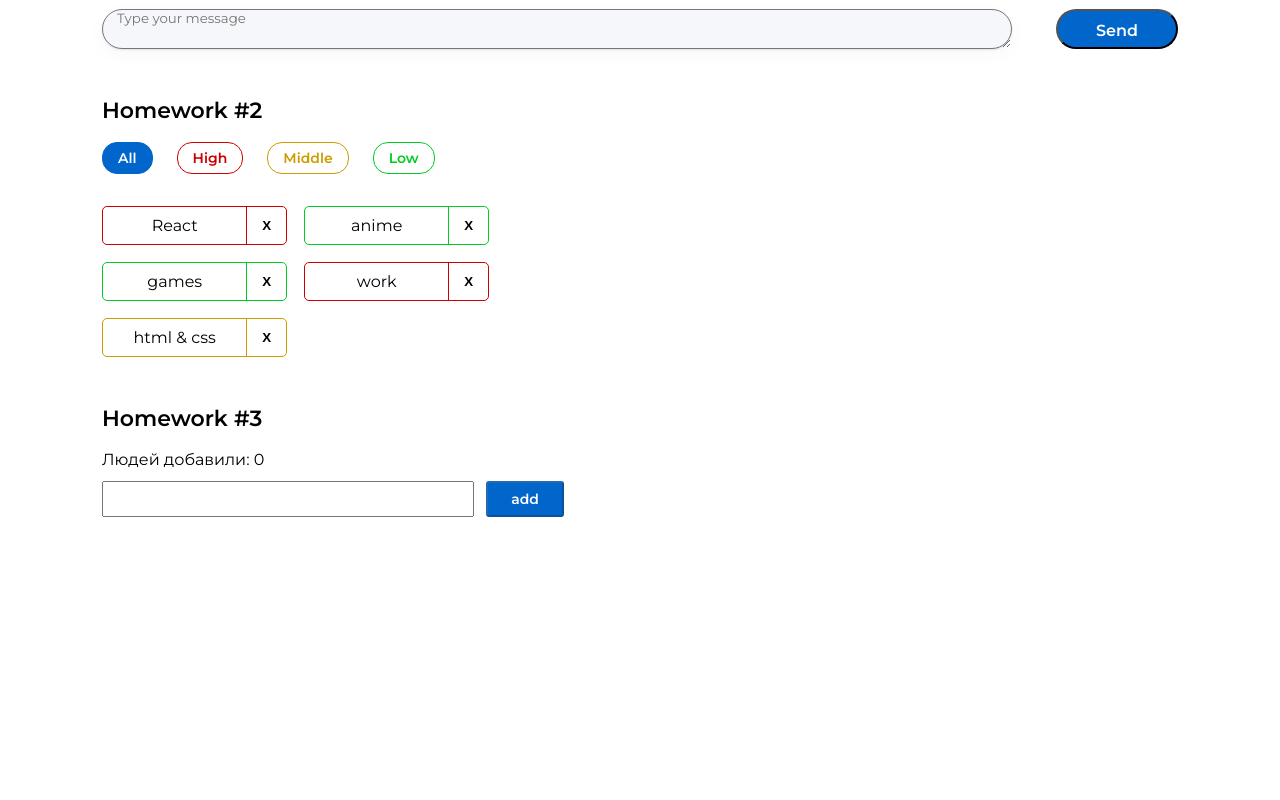
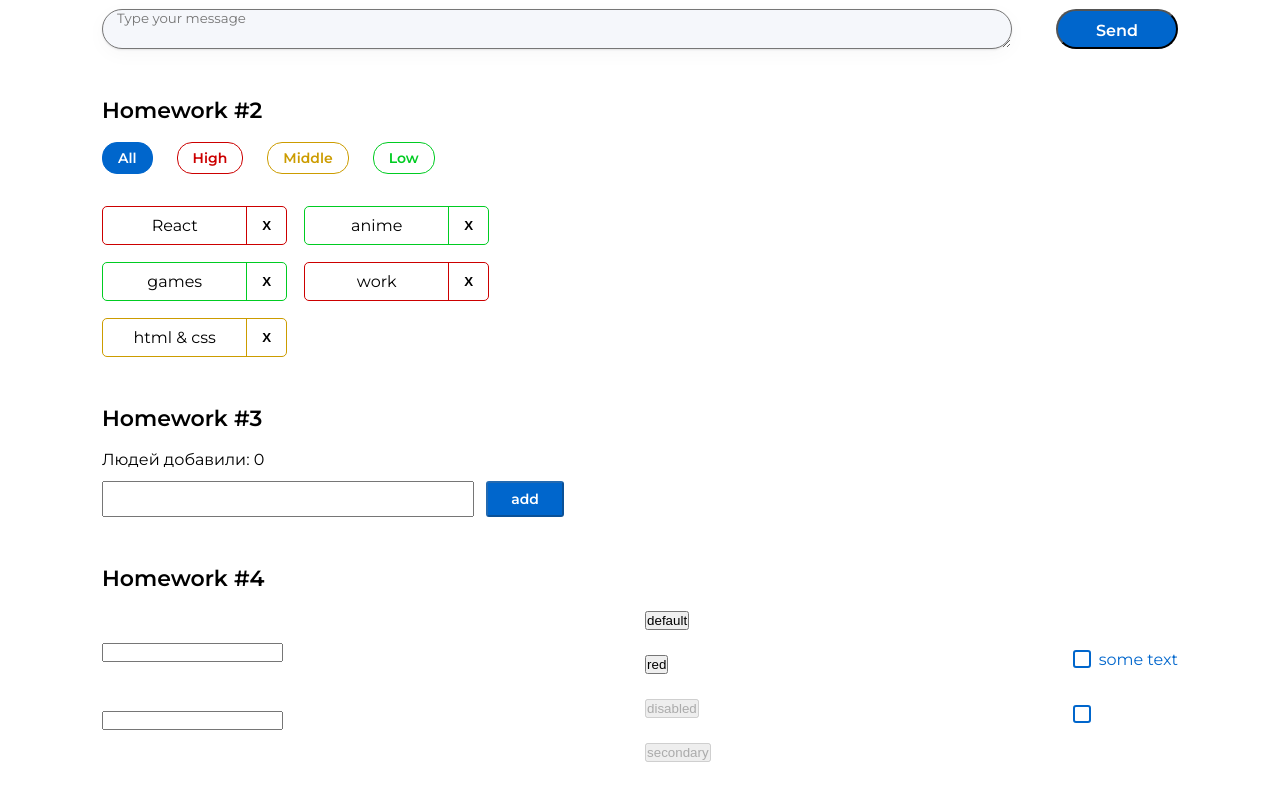
Before and after one commit to KarolinaEsepenok/dzIgnatNew, a React (Create React App) app: page / in a window 1280 px wide. Shown: the part 332-1132 px from the top of the page. Before the commit the page ends 941 px from the top, so only its background shows below. Built offline with nearby package versions, Linux system fonts and the light colour scheme.

Commit message:
HW4Commit

```diff
--- a/src/s1-main/App.tsx
+++ b/src/s1-main/App.tsx
@@ -3,6 +3,7 @@ import s from './App.module.css'
 import HW1 from '../s2-homeworks/hw01/HW1'
 import HW2 from "../s2-homeworks/hw02/HW2";
 import HW3 from "../s2-homeworks/hw03/HW3";
+import HW4 from "../s2-homeworks/hw04/HW4";
 
 function App() {
     return (
@@ -11,7 +12,7 @@ function App() {
             {/*раскомментировать по ходу выполнения*/}
             <HW2/>
            <HW3/>
-            {/*<HW4/>*/}
+            <HW4/>
 
             {/*при выполнении дз 5 и более - закомментировать здесь дз 1-4, так как они есть внутри дз 5*/}
             {/*<HW5/>*/}
--- a/src/s2-homeworks/hw04/Stand.tsx
+++ b/src/s2-homeworks/hw04/Stand.tsx
@@ -57,7 +57,7 @@ const Stand = () => {
                 <div>
                     <SuperButton
                         id={'hw4-super-button-disabled'}
-                        xType={'red'}
+                        //xType={'red'}
                         disabled
                     >
                         disabled
@@ -68,6 +68,7 @@ const Stand = () => {
                     <SuperButton
                         id={'hw4-super-button-secondary'}
                         xType={'secondary'}
+                        disabled
                     >
                         secondary
                     </SuperButton>
--- a/src/s2-homeworks/hw04/common/c1-SuperInputText/SuperInputText.tsx
+++ b/src/s2-homeworks/hw04/common/c1-SuperInputText/SuperInputText.tsx
@@ -37,7 +37,6 @@ const SuperInputText: React.FC<SuperInputTextPropsType> = (
 ) => {
     const onChangeCallback = (e: ChangeEvent<HTMLInputElement>) => {
         onChange?.(e) // если есть пропс onChange, то передать ему е (поскольку onChange не обязателен)
-
         onChangeText?.(e.currentTarget.value)
     }
     const onKeyPressCallback = (e: KeyboardEvent<HTMLInputElement>) => {
--- a/src/s2-homeworks/hw04/common/c2-SuperButton/SuperButton.module.css
+++ b/src/s2-homeworks/hw04/common/c2-SuperButton/SuperButton.module.css
@@ -11,12 +11,14 @@
 }
 
 .red {
+    background-color: #CC1439;
 }
 
 .default:hover {
 }
 
 .red:hover {
+
 }
 
 .secondary:hover {
--- a/src/s2-homeworks/hw04/common/c2-SuperButton/SuperButton.tsx
+++ b/src/s2-homeworks/hw04/common/c2-SuperButton/SuperButton.tsx
@@ -1,5 +1,6 @@
 import React, {ButtonHTMLAttributes, DetailedHTMLProps} from 'react'
 import s from './SuperButton.module.css'
+import {red} from "@mui/material/colors";
 
 // тип пропсов обычной кнопки, children в котором храниться название кнопки там уже описан
 type DefaultButtonPropsType = DetailedHTMLProps<ButtonHTMLAttributes<HTMLButtonElement>,
@@ -17,12 +18,16 @@ const SuperButton: React.FC<SuperButtonPropsType> = (
         ...restProps // все остальные пропсы попадут в объект restProps, там же будет children
     }
 ) => {
+
     const finalClassName = s.button
+        +(disabled ? ''+ s.disabled : s.button)
+        +(xType === 'red ' ? ''+ s.red : s.button)
+       // +(disabled === false ? '' + className : xType === 'red')
         // + (disabled
         //         ? ...
         //         : xType === 'red'
         //             ? ...
-        + (className ? ' ' + className : '') // задачка на смешивание классов
+      + (className ? ' ' + className : '') // задачка на смешивание классов
 
     return (
         <button
--- a/src/s2-homeworks/hw04/common/c3-SuperCheckbox/SuperCheckbox.tsx
+++ b/src/s2-homeworks/hw04/common/c3-SuperCheckbox/SuperCheckbox.tsx
@@ -27,6 +27,9 @@ const SuperCheckbox: React.FC<SuperCheckboxPropsType> = (
     }
 ) => {
     const onChangeCallback = (e: ChangeEvent<HTMLInputElement>) => {
+
+            onChange && onChange(e)
+            onChangeChecked && onChangeChecked(e.currentTarget.checked)
         // задачка на написание онченджа
 
     }
```
